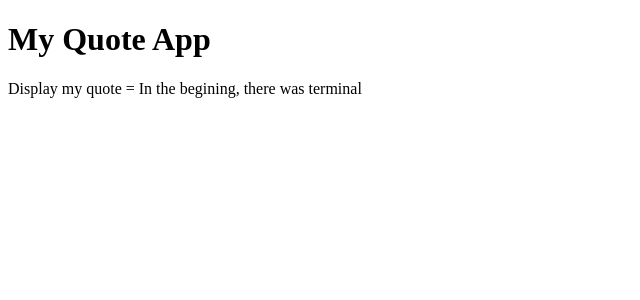
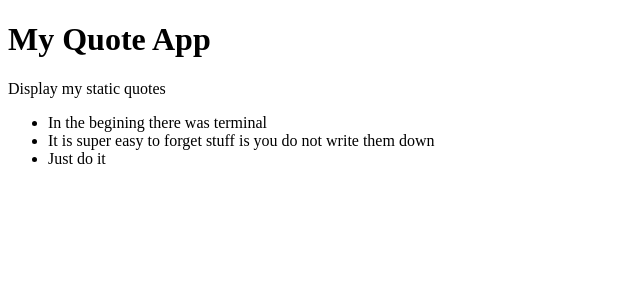
Before and after one commit to kimperria/Quote-App, an Angular app: page / in a window 1280 px wide. Shown: the top 300 px of the page, without its empty margins (0-640 px from the left). Built offline with nearby package versions, Linux system fonts and the light colour scheme.

Commit message:
Creates 3 quotes in an array and intergrates ngfor directive to loop through quotes array

```diff
--- a/src/app/app.component.html
+++ b/src/app/app.component.html
@@ -1,4 +1,9 @@
 <div>
   <h1>My Quote App</h1>
-  <p>Display my quote = {{quote}}</p>
+  <p>Display my static quotes</p>
+  <ul>
+    <li *ngFor="let quote of quotes">
+      {{quote}}
+    </li>
+  </ul>
 </div>
--- a/src/app/app.component.ts
+++ b/src/app/app.component.ts
@@ -6,5 +6,11 @@ import { Component } from '@angular/core';
   styleUrls: ['./app.component.css']
 })
 export class AppComponent {
-  quote = 'In the begining, there was terminal'
+  // quote = 'In the begining, there was terminal'
+
+  quotes:string[];
+
+  constructor(){
+    this.quotes = ['In the begining there was terminal', 'It is super easy to forget stuff is you do not write them down', 'Just do it']
+  }
 }
```
